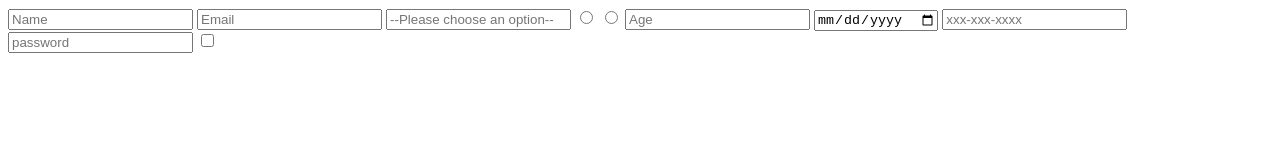
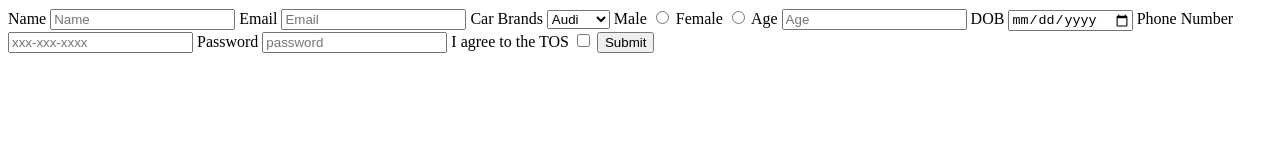
Before and after one commit to acciojob/signup-form-car-adsiddhu, a website: page main.html in a window 1280 px wide. Drawn offline with Linux system fonts and the light colour scheme.

Commit message:
created a submission

```diff
--- a/main.html
+++ b/main.html
@@ -8,17 +8,43 @@
 
 <body>
 	<!-- the entire body must be written by student -->
-<form target="">
+<form method="post">
+	<label for="name">Name</label>
 	<input type="text" id="name" placeholder="Name" required/>
+
+	<label for="email">Email</label>
 	<input type="email" id="email" placeholder="Email"/>
-	<input type="select" id="cars" placeholder="--Please choose an option--" required/>
-	<input type="radio" id="gender_m" required/>
-	<input type="radio" id="gender_f" required/>
+
+	<label for="cars">Car Brands</label>
+	<select id="cars">
+		<option>Audi</option>
+		<option>BMW</option>
+		<option>Suzuki</option>
+	</select>
+
+	<label for="gender_m">Male</label>
+	<input type="radio" id="gender_m" name="gender" required/>
+
+	<label for="gender_f">Female</label>
+	<input type="radio" id="gender_f" name="gender" required/>
+
+	<label for="age">Age</label>
 	<input type="number" id="age" placeholder="Age" required/>
+
+	<label for="dob">DOB</label>
 	<input type="date" id="dob" required/>
+
+	<label for="tel">Phone Number</label>
 	<input type="tel" id="tel" placeholder="xxx-xxx-xxxx"/>
+
+	<label for="password">Password</label>
 	<input type="password" id="password" placeholder="password" required/>
+
+	<label for="tos">I agree to the TOS</label>
 	<input type="checkbox" id="tos" required />
+
+	<button>Submit</button>
+
 </form>
     <script type="text/javascript" src="./script.js">
 </script>
```
